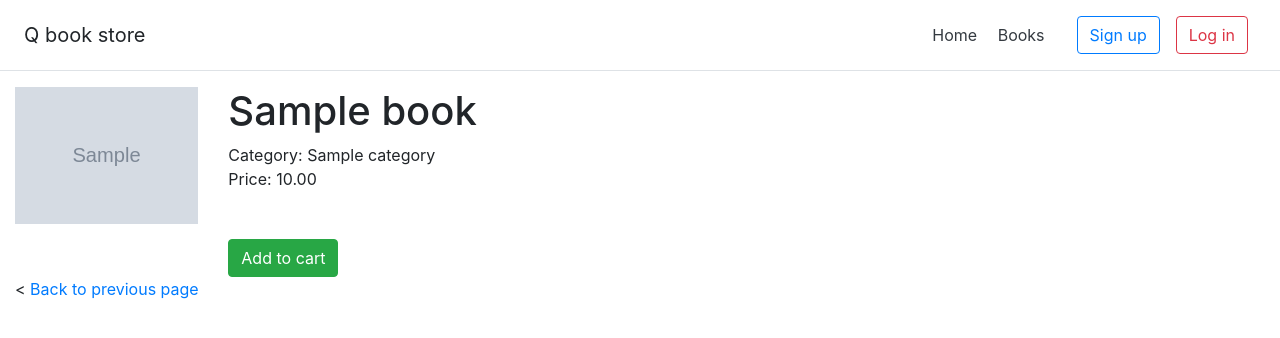
After one commit to atthana/django_cedev, a Django app: a page that uses learn_cedev/templates/book/detail.html in a window 1280 px wide. The commit adds this page. Shown: the top 338 px of the page. Run offline with Django 3.2, Linux system fonts and the light colour scheme; tables that the repository leaves empty hold one stand-in row (values such as "Sample post"); grey boxes marked "Sample" are stand-in pictures; some libraries are stand-ins or nearby versions.

Commit message:
32. ดูรายละเอียดของ detail ในหนังสือ จะต้องสร้าง function detail ขึ้นมาใน views, เพิ่ม url และ ทำหน้า detail.html ขึ้นมา

```diff
--- a/learn_cedev/book/urls.py
+++ b/learn_cedev/book/urls.py
@@ -4,4 +4,5 @@ from . import views
 
 urlpatterns = [
     path('', views.index, name='index'),
+    path('<slug:slug>/', views.detail, name='detail'),
 ]
--- a/learn_cedev/book/views.py
+++ b/learn_cedev/book/views.py
@@ -1,4 +1,4 @@
-from django.shortcuts import render
+from django.shortcuts import render, get_object_or_404
 from django.core.paginator import Paginator, EmptyPage, PageNotAnInteger
 from .models import Category, Book
 
@@ -28,3 +28,10 @@ def index(request):
         'books': books,
         'categ_id': categ_id,
     })
+
+
+def detail(request, slug):
+    book = get_object_or_404(Book, slug=slug)
+    return render(request, 'book/detail.html', {
+        'book': book
+    })
--- /dev/null
+++ b/learn_cedev/templates/book/detail.html
@@ -0,0 +1,20 @@
+{% extends "layouts/base.html" %}
+
+{% block title %}Book Detail{% endblock %}
+
+{% block content %}
+    <div class="row">
+        <div class="col-lg-2">
+            {% if book.image %}
+                <img src="{{ book.image.url }}" class="img-fluid mb-4">
+            {% endif %}
+        </div>
+        <div class="col-lg-10">
+            <h1>{{ book.name }}</h1>
+            <div>Category: {{ book.category }}</div>
+            <div>Price: {{ book.price|floatformat:2 }}</div>
+            <a href="#" class="btn btn-success mt-5">Add to cart</a>
+        </div>
+    </div><
+    <a href="{% url 'book:index' %}" class="mt-4">Back to previous page</a>
+{% endblock %}
--- a/learn_cedev/templates/book/index.html
+++ b/learn_cedev/templates/book/index.html
@@ -22,12 +22,12 @@
                 <div class="col-lg-3">
                     <div class="card mb-4">
                         {% if b.image %}
-                        <a href="#">
+                        <a href="{% url 'book:detail' slug=b.slug %}">
                             <img src="{{ b.image.url }}" alt="" class="card-img-top">
                         </a>
                         {% endif %}
                         <div class="card-body">
-                            <h5><a href="#">{{ b.name }}</a></h5>
+                            <h5><a href="{% url 'book:detail' slug=b.slug %}">{{ b.name }}</a></h5>
                             <div>Category: {{ b.category.name }}</div>
                             <div>Price: {{ b.price | floatformat:2 }}</div>
                             <div>Author: </div>
@@ -35,7 +35,7 @@
                                 <span class="badge badge-pill badge-secondary">{{ a.name }}</span>
                             {% endfor %}
                             <br>
-                            <a href="#" class="btn btn-info mt-4">View detail</a>
+                            <a href ="{% url 'book:detail' slug=b.slug %}" class="btn btn-info mt-4">View detail</a>
                         </div>
                     </div>
                 </div>
```
